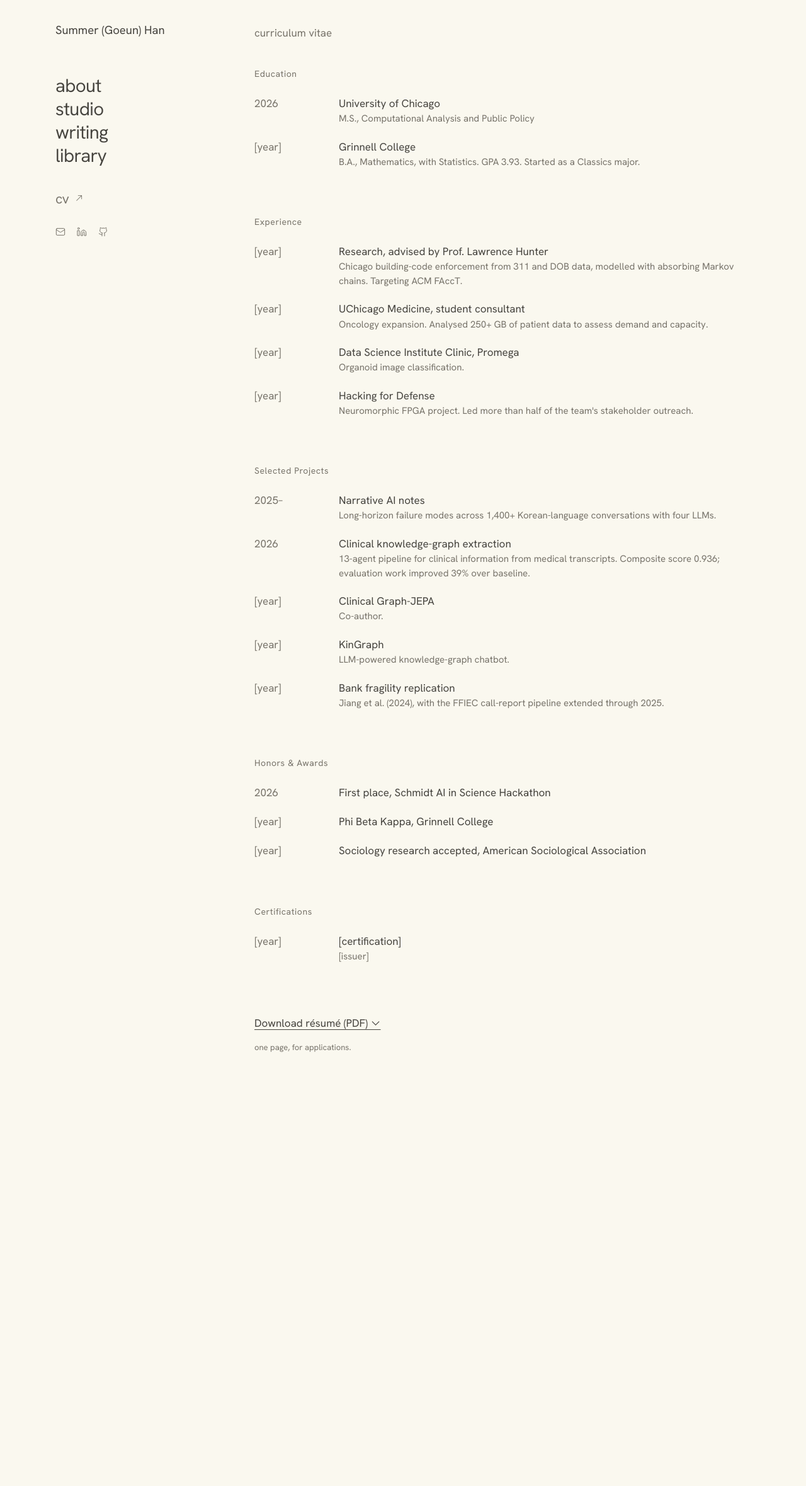
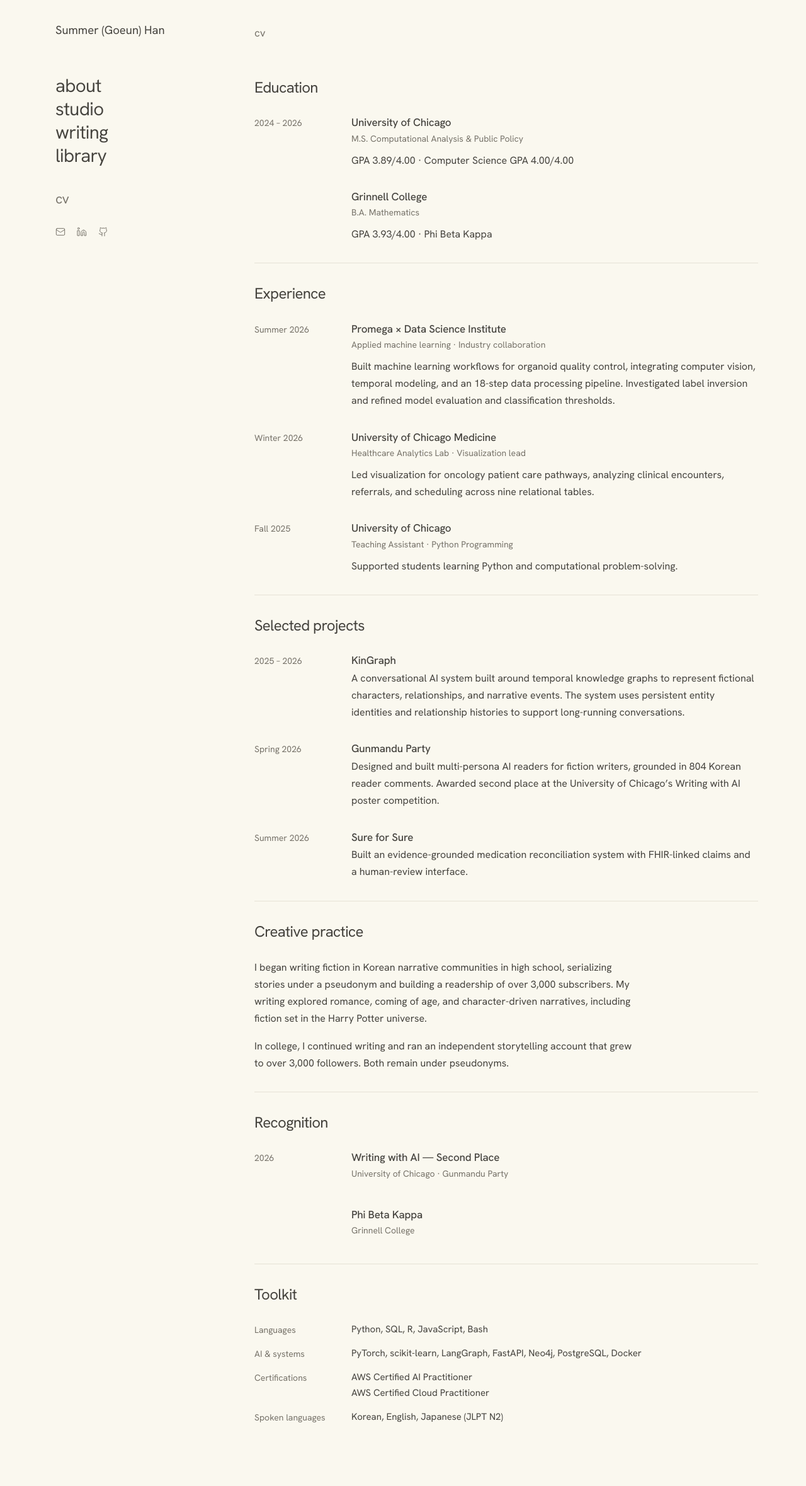
Before and after one commit to hangoeun16/hangoeun16.github.io, a Jekyll site: the page built from cv.html, in a window 1280 px wide. Shown: the whole page at 63% size. Built offline with Jekyll 4.4.1, drawn with Linux system fonts in a browser that asks for light colours; some web fonts are replaced; before the commit the page ends 1769 px from its top, so only the background shows below that.

Commit message:
Edited CV page

```diff
--- a/_data/cv.yml
+++ b/_data/cv.yml
@@ -1,61 +1,68 @@
-# CV page content. Edit freely; each section renders in this order.
-# "[year]" marks values still to fill in.
+# CV page content. Sections render in this order.
+# Entry sections: date, title, sub (one grey line), text.
+# style: prose  -> paragraphs only.   style: toolkit -> label + value rows.
 
 - section: Education
   items:
-    - year: "2026"
+    - date: "2024 – 2026"
       title: University of Chicago
-      detail: M.S., Computational Analysis and Public Policy
-    - year: "[year]"
+      sub: M.S. Computational Analysis & Public Policy
+      text: GPA 3.89/4.00 · Computer Science GPA 4.00/4.00
+    - date: ""
       title: Grinnell College
-      detail: B.A., Mathematics, with Statistics. GPA 3.93. Started as a Classics major.
+      sub: B.A. Mathematics
+      text: GPA 3.93/4.00 · Phi Beta Kappa
 
 - section: Experience
   items:
-    - year: "[year]"
-      title: Research, advised by Prof. Lawrence Hunter
-      detail: Chicago building-code enforcement from 311 and DOB data, modelled with absorbing Markov chains. Targeting ACM FAccT.
-    - year: "[year]"
-      title: UChicago Medicine, student consultant
-      detail: Oncology expansion. Analysed 250+ GB of patient data to assess demand and capacity.
-    - year: "[year]"
-      title: Data Science Institute Clinic, Promega
-      detail: Organoid image classification.
-    - year: "[year]"
-      title: Hacking for Defense
-      detail: Neuromorphic FPGA project. Led more than half of the team's stakeholder outreach.
+    - date: Summer 2026
+      title: Promega × Data Science Institute
+      sub: Applied machine learning · Industry collaboration
+      text: Built machine learning workflows for organoid quality control, integrating computer vision, temporal modeling, and an 18-step data processing pipeline. Investigated label inversion and refined model evaluation and classification thresholds.
+    - date: Winter 2026
+      title: University of Chicago Medicine
+      sub: Healthcare Analytics Lab · Visualization lead
+      text: Led visualization for oncology patient care pathways, analyzing clinical encounters, referrals, and scheduling across nine relational tables.
+    - date: Fall 2025
+      title: University of Chicago
+      sub: Teaching Assistant · Python Programming
+      text: Supported students learning Python and computational problem-solving.
 
-- section: Selected Projects
+- section: Selected projects
   items:
-    - year: "2025–"
-      title: Narrative AI notes
-      detail: Long-horizon failure modes across 1,400+ Korean-language conversations with four LLMs.
-      url: /blog/
-    - year: "2026"
-      title: Clinical knowledge-graph extraction
-      detail: 13-agent pipeline for clinical information from medical transcripts. Composite score 0.936; evaluation work improved 39% over baseline.
-    - year: "[year]"
-      title: Clinical Graph-JEPA
-      detail: Co-author.
-    - year: "[year]"
+    - date: "2025 – 2026"
       title: KinGraph
-      detail: LLM-powered knowledge-graph chatbot.
-      url: /blog/2026/reflection_on_KG/
-    - year: "[year]"
-      title: Bank fragility replication
-      detail: Jiang et al. (2024), with the FFIEC call-report pipeline extended through 2025.
+      text: A conversational AI system built around temporal knowledge graphs to represent fictional characters, relationships, and narrative events. The system uses persistent entity identities and relationship histories to support long-running conversations.
+    - date: Spring 2026
+      title: Gunmandu Party
+      text: Designed and built multi-persona AI readers for fiction writers, grounded in 804 Korean reader comments. Awarded second place at the University of Chicago’s Writing with AI poster competition.
+    - date: Summer 2026
+      title: Sure for Sure
+      text: Built an evidence-grounded medication reconciliation system with FHIR-linked claims and a human-review interface.
 
-- section: Honors & Awards
+- section: Creative practice
+  style: prose
+  paragraphs:
+    - I began writing fiction in Korean narrative communities in high school, serializing stories under a pseudonym and building a readership of over 3,000 subscribers. My writing explored romance, coming of age, and character-driven narratives, including fiction set in the Harry Potter universe.
+    - In college, I continued writing and ran an independent storytelling account that grew to over 3,000 followers. Both remain under pseudonyms.
+
+- section: Recognition
   items:
-    - year: "2026"
-      title: First place, Schmidt AI in Science Hackathon
-    - year: "[year]"
-      title: Phi Beta Kappa, Grinnell College
-    - year: "[year]"
-      title: Sociology research accepted, American Sociological Association
+    - date: "2026"
+      title: Writing with AI — Second Place
+      sub: University of Chicago · Gunmandu Party
+    - date: ""
+      title: Phi Beta Kappa
+      sub: Grinnell College
 
-- section: Certifications
+- section: Toolkit
+  style: toolkit
   items:
-    - year: "[year]"
-      title: "[certification]"
-      detail: "[issuer]"
+    - label: Languages
+      value: Python, SQL, R, JavaScript, Bash
+    - label: AI & systems
+      value: PyTorch, scikit-learn, LangGraph, FastAPI, Neo4j, PostgreSQL, Docker
+    - label: Certifications
+      value: "AWS Certified AI Practitioner<br>AWS Certified Cloud Practitioner"
+    - label: Spoken languages
+      value: Korean, English, Japanese (JLPT N2)
--- a/_includes/article.html
+++ b/_includes/article.html
@@ -6,7 +6,7 @@
     <a href="{{ '/studio/' | relative_url }}">studio</a>
     <a href="{{ '/blog/' | relative_url }}">writing</a>
     <a href="{{ '/library/' | relative_url }}">library</a>
-    <a class="sub first" href="{{ '/cv/' | relative_url }}">cv<span class="arrow" aria-hidden="true">↗</span></a>
+    <a class="sub first" href="{{ '/cv/' | relative_url }}">cv</a>
     {% include social-icons.html class="menu-icons" %}
   </nav>
 </details>
--- a/_includes/sidebar.html
+++ b/_includes/sidebar.html
@@ -14,7 +14,7 @@
     <a href="{{ '/studio/' | relative_url }}"{% if on_studio %} class="on" aria-current="page"{% endif %}>studio</a>
     <a href="{{ '/blog/' | relative_url }}"{% if on_writing %} class="on" aria-current="page"{% endif %}>writing</a>
     <a href="{{ '/library/' | relative_url }}"{% if on_library %} class="on" aria-current="page"{% endif %}>library</a>
-    <a class="sub first{% if on_cv %} on{% endif %}" href="{{ '/cv/' | relative_url }}"{% if on_cv %} aria-current="page"{% endif %}>cv<span class="arrow" aria-hidden="true">↗</span></a>
+    <a class="sub first{% if on_cv %} on{% endif %}" href="{{ '/cv/' | relative_url }}"{% if on_cv %} aria-current="page"{% endif %}>cv</a>
   </nav>
   {% include social-icons.html class="side-icons" %}
 </div>
--- a/assets/css/site.css
+++ b/assets/css/site.css
@@ -133,6 +133,25 @@ a.row:hover .t { text-decoration: underline; text-underline-offset: 4px; text-de
 .download { display: inline-flex; align-items: center; min-height: 44px; text-decoration: underline; text-underline-offset: 4px; text-decoration-thickness: 1px; }
 .small { margin: 6px 0 0; font-size: 13px; color: var(--muted); }
 
+/* ---------- cv ---------- */
+.cv { max-width: 800px; font-size: 16px; line-height: 1.7; }
+.cv .page-title { margin-bottom: 56px; }
+.cv-sec + .cv-sec { margin-top: 32px; padding-top: 32px; border-top: 1px solid #E6E2D6; }
+.cv-sec h2 { margin: 0 0 28px; font-size: 24px; font-weight: 400; letter-spacing: -0.03em; line-height: 1.3; color: var(--ink); }
+.cv-item { display: grid; grid-template-columns: 130px minmax(0, 1fr); column-gap: 24px; }
+.cv-item + .cv-item { margin-top: 32px; }
+.cv-date { padding-top: 2px; font-size: 14px; color: var(--muted); font-variant-numeric: tabular-nums; }
+.cv h3 { margin: 0 0 2px; font-size: 17px; font-weight: 500; line-height: 1.45; letter-spacing: -0.01em; }
+.cv-sub { margin: 0 0 8px; font-size: 14px; color: var(--muted); }
+.cv-text { margin: 0; font-size: 16px; }
+.cv-prose { max-width: 600px; }
+.cv-prose p { margin: 0; }
+.cv-prose p + p { margin-top: 16px; }
+.cv-sec-toolkit .cv-item + .cv-item { margin-top: 12px; }
+.cv-sec-toolkit .cv-text { font-size: 15px; }
+.cv-download { margin: 56px 0 0; font-size: 14px; }
+.cv-download a { color: var(--muted); text-decoration: underline; text-underline-offset: 4px; text-decoration-thickness: 1px; }
+
 /* ---------- post page ---------- */
 .post-page { position: relative; padding: 36px 36px 40px; }
 .menubtn { position: absolute; top: 24px; right: 30px; z-index: 2; }
@@ -235,6 +254,8 @@ a.row:hover .t { text-decoration: underline; text-underline-offset: 4px; text-de
 
 /* ---------- small screens ---------- */
 @media (max-width: 760px) {
+  .cv-item { grid-template-columns: minmax(0, 1fr); row-gap: 2px; }
+  .cv-item + .cv-item { margin-top: 24px; }
   .wrap { padding: 24px 22px 64px; gap: 28px; }
   .side { flex-basis: 100%; }
   .menu { margin-top: 18px; flex-direction: row; flex-wrap: wrap; align-items: baseline; gap: 4px 18px; font-size: 20px; }
--- a/cv.html
+++ b/cv.html
@@ -3,10 +3,43 @@ layout: page
 title: cv
 permalink: /cv/
 ---
-<h1 class="page-title">curriculum vitae</h1>
-{% include rows.html data=site.data.cv %}
+<div class="cv">
+<h1 class="page-title">cv</h1>
 
-<section>
-  <a class="download" href="{{ site.resume_pdf | relative_url }}">Download résumé (PDF) ↓</a>
-  <p class="small">one page, for applications.</p>
+{%- for s in site.data.cv %}
+<section class="cv-sec{% if s.style %} cv-sec-{{ s.style }}{% endif %}">
+  <h2>{{ s.section }}</h2>
+
+  {%- if s.style == "prose" %}
+  <div class="cv-prose">
+    {%- for para in s.paragraphs %}<p>{{ para }}</p>{% endfor %}
+  </div>
+
+  {%- elsif s.style == "toolkit" %}
+  {%- for it in s.items %}
+  <div class="cv-item">
+    <div class="cv-date">{{ it.label }}</div>
+    <p class="cv-text">{{ it.value }}</p>
+  </div>
+  {%- endfor %}
+
+  {%- else %}
+  {%- for it in s.items %}
+  <div class="cv-item">
+    <div class="cv-date">{{ it.date }}</div>
+    <div>
+      <h3>{% if it.url %}<a href="{{ it.url | relative_url }}">{{ it.title }}</a>{% else %}{{ it.title }}{% endif %}</h3>
+      {%- if it.sub %}<p class="cv-sub">{{ it.sub }}</p>{% endif %}
+      {%- if it.text %}<p class="cv-text">{{ it.text }}</p>{% endif %}
+    </div>
+  </div>
+  {%- endfor %}
+  {%- endif %}
 </section>
+{%- endfor %}
+
+{%- assign pdf = site.static_files | where: "path", site.resume_pdf | first -%}
+{%- if pdf %}
+<p class="cv-download"><a href="{{ site.resume_pdf | relative_url }}">Download résumé (PDF)</a></p>
+{%- endif %}
+</div>
```
